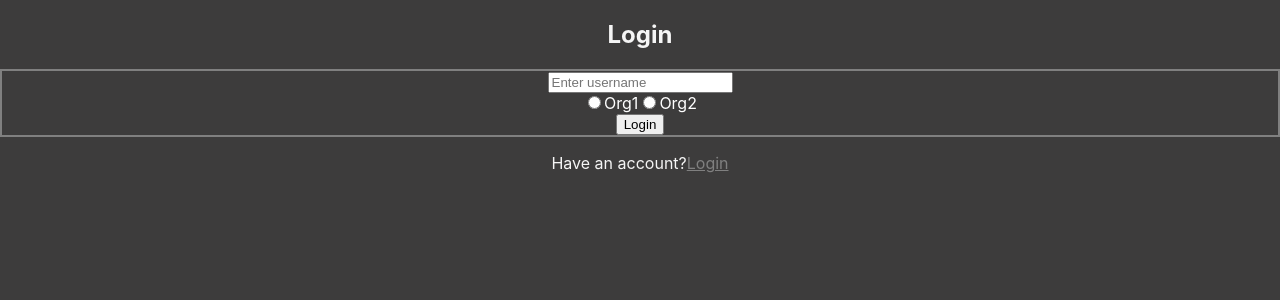
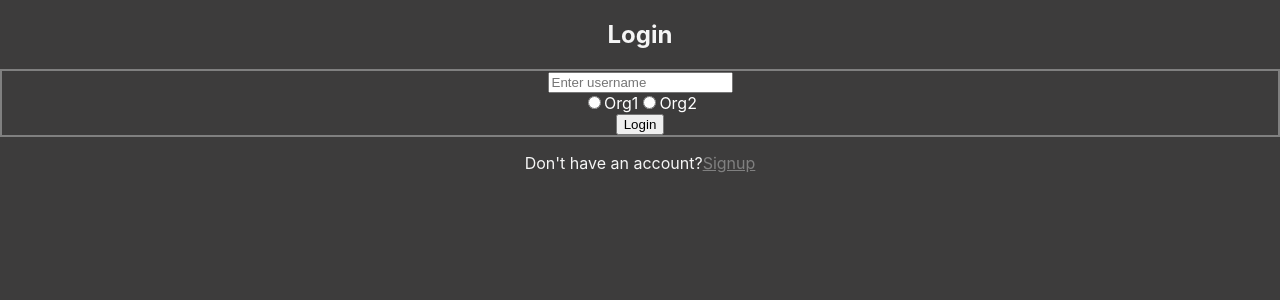
Before and after one commit to jymjam/Fabric-DAPP, a React (Create React App) app: page /login in a window 1280 px wide. Shown: the top 300 px of the page. Built offline with nearby package versions, Linux system fonts and the light colour scheme.

Commit message:
added user components

```diff
--- a/src/auth/Login.jsx
+++ b/src/auth/Login.jsx
@@ -2,12 +2,17 @@ import React, {useState, useEffect} from 'react'
 import axio from "../api/axio"
 import auth from './auth.css'
 import useAuth from '../api/useAuth'
+import {Link, useNavigate, useLocation} from 'react-router-dom'
 
 const LOGIN_URL = "/users/login"
 
 function Login() {
 
     const {setAuth} = useAuth()
+    const navigate = useNavigate()
+    // const location = useLocation()
+    // const from = location.state?.from?.pathname || "/"
+
     const [username, setUsername] = useState("")
     const [orgname, setOrgname] = useState("")
     const [err, setErr] = useState(null)
@@ -36,6 +41,7 @@ function Login() {
             setErr(false)
             const accessToken = response?.data?.message?.token
             setAuth({username, accessToken})
+            navigate("/home", {replace: true})
         }catch(err){
             if(!err?.response){ //throws err if server down
                 setErr(true)
@@ -61,10 +67,10 @@ function Login() {
             <button>Login</button>
         </form>
         <p>
-            Have an account?
+            Don't have an account?
             <span>
                 {/*react router will go here*/}
-                <a href='#'>Login</a>
+                <a href='/register'>Signup</a>
             </span>
         </p>
       </section>
--- a/src/auth/Register.jsx
+++ b/src/auth/Register.jsx
@@ -58,7 +58,7 @@ function Register() {
             Have an account?
             <span>
                 {/*react router will go here*/}
-                <a href='#'>Login</a>
+                <a href='/login'>Login</a>
             </span>
         </p>
       </section>
--- a/src/components/Home.jsx
+++ b/src/components/Home.jsx
@@ -1,9 +1,13 @@
 
 import React from 'react'
+import Profile from './Profile'
 
 function Home() {
   return (
-    <h1>Home</h1>
+    <div>
+      <h1>Home</h1>
+      <Profile />
+    </div>
   )
 }
 
--- /dev/null
+++ b/src/components/Profile.jsx
@@ -0,0 +1,17 @@
+import React, { useState } from 'react'
+
+function Profile() {
+
+    const [user, setUser] = useState("")
+    const [org, setOrg] = useState("")
+
+  return (
+    <div>
+        <h1>Welcome</h1>
+        <h4>{user}</h4>
+        <h5>{org}</h5>
+    </div>
+  )
+}
+
+export default Profile
```
